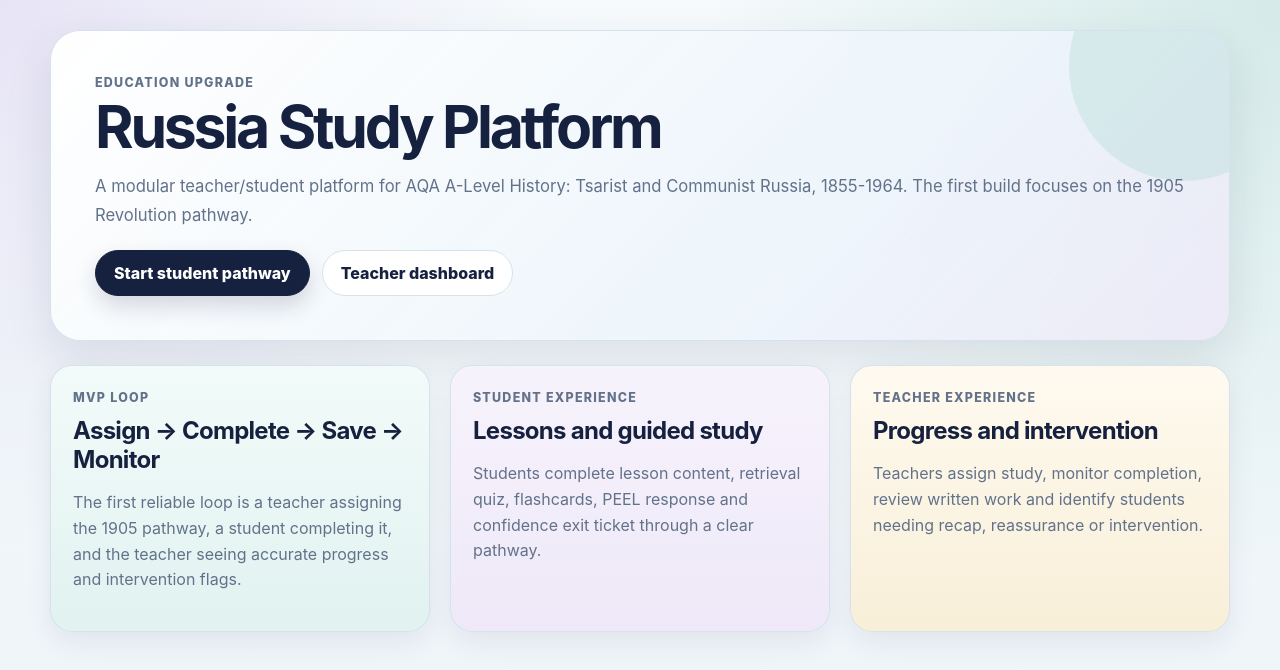
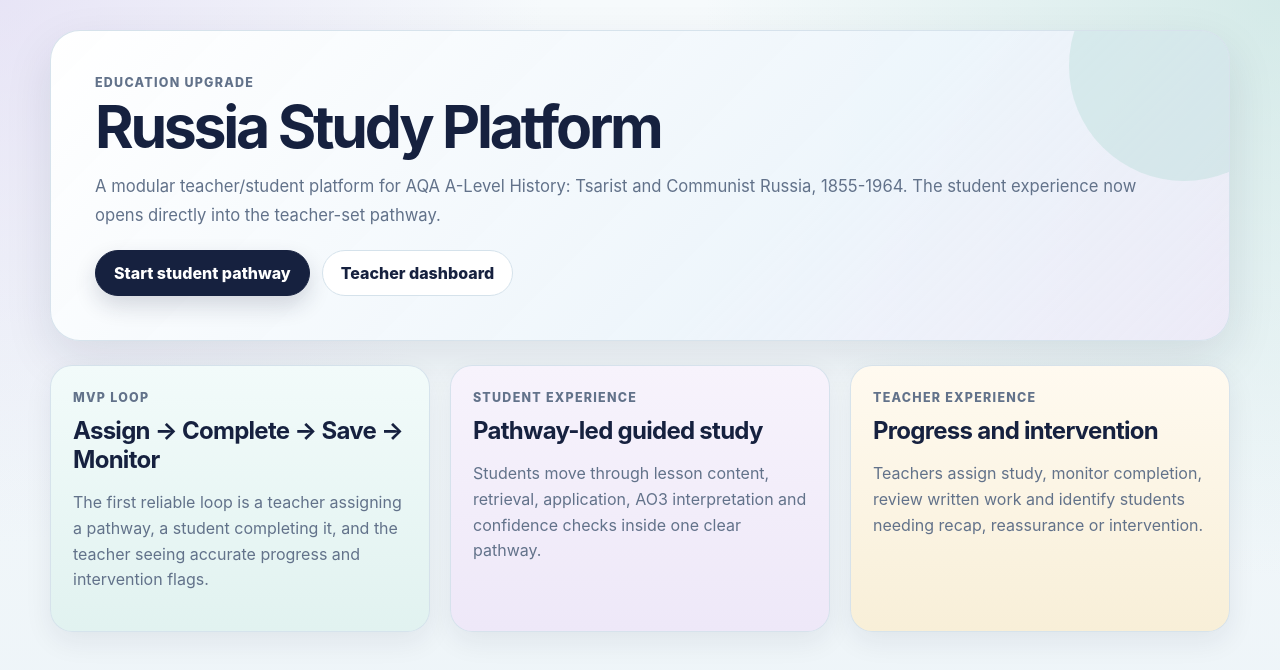
Before and after one commit to education-upgrade/Russia_study_platform, a Next.js app: page / in a window 1280 px wide. Shown: the top 670 px of the page. Built offline with nearby package versions, Linux system fonts and the light colour scheme.

Commit message:
Point homepage student entry to pathway router

```diff
--- a/app/page.tsx
+++ b/app/page.tsx
@@ -8,10 +8,10 @@
         <h1>Russia Study Platform</h1>
         <p>
           A modular teacher/student platform for AQA A-Level History: Tsarist and Communist Russia,
-          1855-1964. The first build focuses on the 1905 Revolution pathway.
+          1855-1964. The student experience now opens directly into the teacher-set pathway.
         </p>
         <div className="button-row">
-          <Link className="button" href="/student/lesson/alexander-ii-wider-reforms">
+          <Link className="button" href="/student">
             Start student pathway
           </Link>
           <Link className="button secondary" href="/teacher/dashboard">
@@ -25,17 +25,17 @@
           <p className="eyebrow">MVP loop</p>
           <h2>Assign → Complete → Save → Monitor</h2>
           <p>
-            The first reliable loop is a teacher assigning the 1905 pathway, a student completing it,
+            The first reliable loop is a teacher assigning a pathway, a student completing it,
             and the teacher seeing accurate progress and intervention flags.
           </p>
         </article>
 
         <article className="card lavender">
           <p className="eyebrow">Student experience</p>
-          <h2>Lessons and guided study</h2>
+          <h2>Pathway-led guided study</h2>
           <p>
-            Students complete lesson content, retrieval quiz, flashcards, PEEL response and confidence
-            exit ticket through a clear pathway.
+            Students move through lesson content, retrieval, application, AO3 interpretation and confidence
+            checks inside one clear pathway.
           </p>
         </article>
 
```
